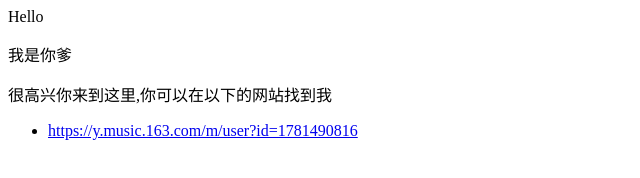
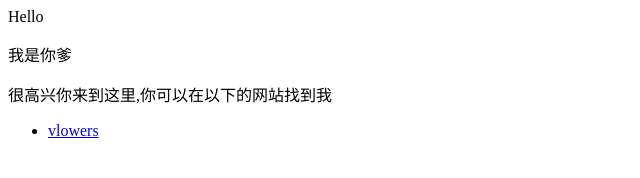
Before and after one commit to CyberVy/cybervy.github.io, a plain HTML site: page index.html in a window 1280 px wide. Shown: the whole page, without its empty margins (0-640 px from the left). Drawn offline with Linux system fonts and the light colour scheme.

Commit message:
Update index.html

```diff
--- a/index.html
+++ b/index.html
@@ -3,5 +3,5 @@
 <p>很高兴你来到这里,你可以在以下的网站找到我</p>
 
 <ul>
-  <li> <a href="https://vlowers.top/pornhub.com">https://y.music.163.com/m/user?id=1781490816</a> </li>
+  <li> <a href="https://y.music.163.com/m/user?id=1781490816">vlowers</a> </li>
 </ul>
```
